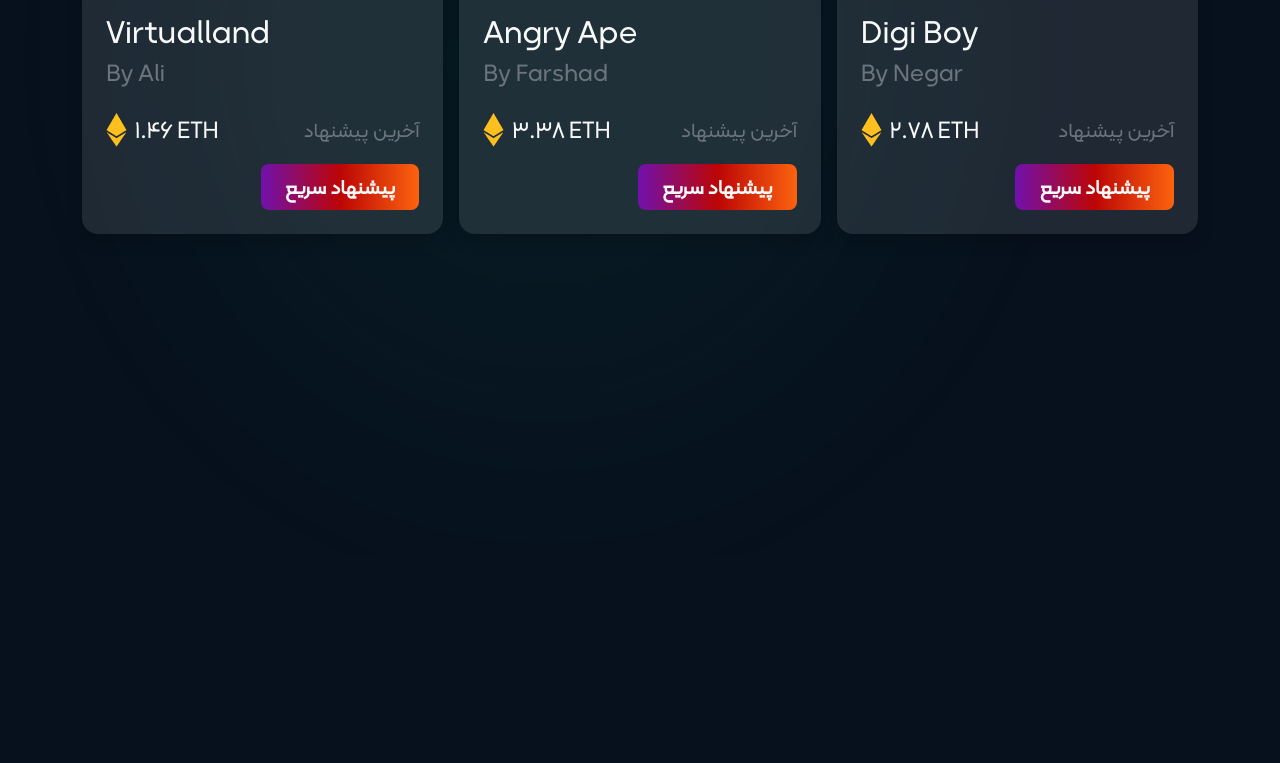
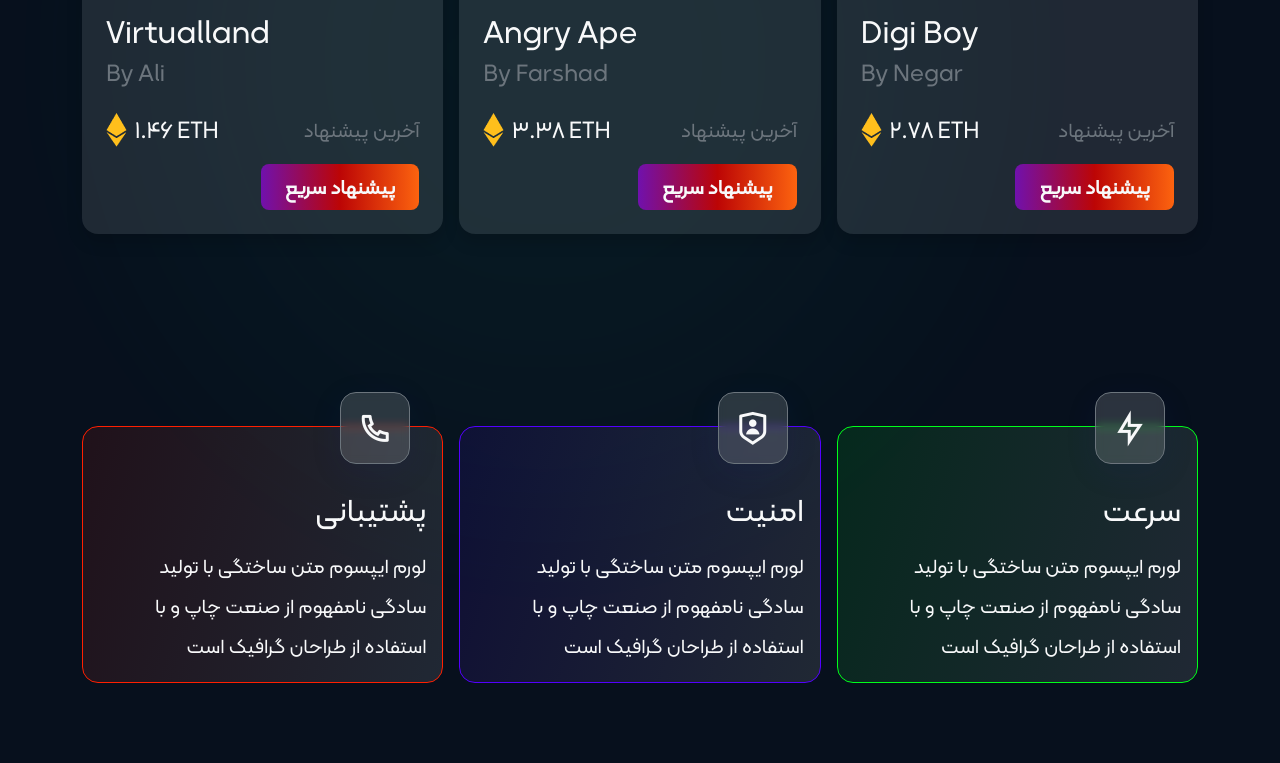
Before and after one commit to RamtinImani/nft, a plain HTML site: page index.html in a window 1280 px wide. Shown: the part 1732-2495 px from the top of the page. Before the commit the page ends 2286 px from the top, so only its background shows below. Drawn offline with nearby package versions, Linux system fonts and the light colour scheme.

Commit message:
added features section

```diff
--- a/assets/css/styles.css
+++ b/assets/css/styles.css
@@ -199,3 +199,20 @@ header::after {
   opacity: 0.6;
   z-index: -1000;
 }
+/* ===== features section ===== */
+.feature-position {
+  top: -2.2rem;
+  right: 2rem;
+}
+.feature-bg-border-green {
+  border: 1px solid #00ff1a;
+  background-image: linear-gradient(107deg, rgba(0, 255, 26, 0.1), rgba(255, 255, 255, 0.1));
+}
+.feature-bg-border-blue {
+  border: 1px solid #5300ff;
+  background-image: linear-gradient(107deg, rgba(83, 0, 255, 0.1), rgba(255, 255, 255, 0.1));
+}
+.feature-bg-border-red {
+  border: 1px solid #ff1f00;
+  background-image: linear-gradient(107deg, rgba(255, 31, 0, 0.1), rgba(255, 255, 255, 0.1));
+}
--- a/index.html
+++ b/index.html
@@ -348,7 +348,44 @@
         </div>
 
         <div class="hot-bids-shape position-absolute rounded-circle"></div>
-      </div>
+      </section>
+      <!-- ===== FEATURES SECTION ===== -->
+      <section class="container-fluid container-xl section-padding">
+        <div class="row gy-5 gx-3">
+          <div class="col-12 col-md-4">
+            <div class="feature-card position-relative text-light feature-bg-border-green p-3 rounded-4">
+              <h4 class="mb-3 mt-5 fs-2">سرعت</h4>
+              <p class="fs-5 mb-0 lh-lg">لورم ایپسوم متن ساختگی با تولید سادگی نامفهوم از صنعت چاپ و با استفاده از طراحان گرافیک است</p>
+
+              <div class="position-absolute feature-position blur-filter py-2 px-3 rounded-4 border border-secondary">
+                <i class="ri-flashlight-line text-light icon-size-xl"></i>
+              </div>
+            </div>
+          </div>
+
+          <div class="col-12 col-md-4">
+            <div class="feature-card position-relative text-light feature-bg-border-blue p-3 rounded-4">
+              <h4 class="mb-3 mt-5 fs-2">امنیت</h4>
+              <p class="fs-5 mb-0 lh-lg">لورم ایپسوم متن ساختگی با تولید سادگی نامفهوم از صنعت چاپ و با استفاده از طراحان گرافیک است</p>
+
+              <div class="position-absolute feature-position blur-filter py-2 px-3 rounded-4 border border-secondary">
+                <i class="ri-shield-user-line text-light icon-size-xl"></i>
+              </div>
+            </div>
+          </div>
+
+          <div class="col-12 col-md-4">
+            <div class="feature-card position-relative text-light feature-bg-border-red p-3 rounded-4">
+              <h4 class="mb-3 mt-5 fs-2">پشتیبانی</h4>
+              <p class="fs-5 mb-0 lh-lg">لورم ایپسوم متن ساختگی با تولید سادگی نامفهوم از صنعت چاپ و با استفاده از طراحان گرافیک است</p>
+
+              <div class="position-absolute feature-position blur-filter py-2 px-3 rounded-4 border border-secondary">
+                <i class="ri-phone-line text-light icon-size-xl"></i>
+              </div>
+            </div>
+          </div>
+        </div>
+      </section>
     </main>
 
     <!-- ========== Bootstrap JS Link ========== -->
```
